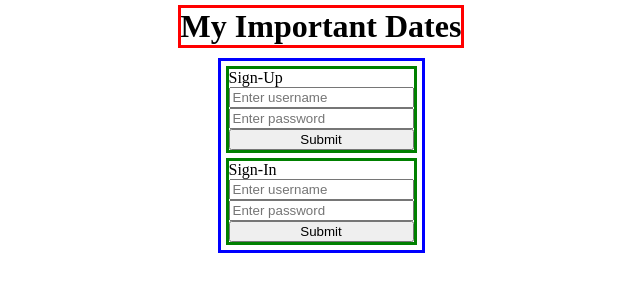
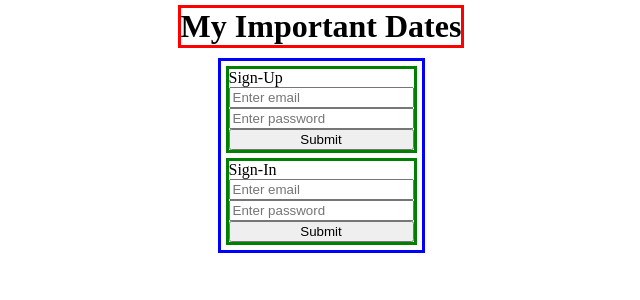
Before and after one commit to CarlKarlQarl/my-important-dates-frontend, a React (Create React App) app: page / in a window 1280 px wide. Shown: the top 300 px of the page, without its empty margins (319-959 px from the left). Built offline with nearby package versions, Linux system fonts and the light colour scheme.

Commit message:
Installed Axios, but having problems with CORS, trying different set-ups with fetch and Axios, but I'm pretty sure the problem is with the server. Going to try deploying and see if the issue is the same.

```diff
--- a/package.json
+++ b/package.json
@@ -6,6 +6,7 @@
     "@testing-library/jest-dom": "^4.2.4",
     "@testing-library/react": "^9.3.2",
     "@testing-library/user-event": "^7.1.2",
+    "axios": "^0.19.2",
     "react": "^16.13.1",
     "react-datepicker": "^3.0.0",
     "react-dom": "^16.13.1",
--- /dev/null
+++ b/src/api/Axios.js
@@ -0,0 +1,5 @@
+import axios from "axios"
+
+export default axios.create({
+    baseURL: "https://peaceful-sierra-47869.herokuapp.com/"
+})
--- a/src/components/AuthForm.js
+++ b/src/components/AuthForm.js
@@ -1,7 +1,10 @@
-import React from "react"
+import React, { useState } from "react"
+import Axios from "../api/Axios"
 import { useHistory } from "react-router-dom"
 
 function AuthForm({ title, route, setToken }) {
+    const [ email, setEmail ] = useState("")
+    const [ password, setPassword ] = useState("")
     const history = useHistory()
 
     return (
@@ -9,13 +12,34 @@ function AuthForm({ title, route, setToken }) {
             id="authform-form"
             onSubmit={(event) => {
                 event.preventDefault()
-                setToken(true)
-                history.push("/home")
+                fetch("https://peaceful-sierra-47869.herokuapp.com/signup", {
+                    method: 'POST',
+                    headers: {
+                      'Content-Type': 'application/json'
+                    },
+                    body: JSON.stringify({
+                        name: "Karl",
+                        email,
+                        password
+                    })
+                }).then(response => console.log(response))
+                .catch(error => console.log(error))
+
+                // setToken(true)
+                // history.push("/home")
             }
         }>
             <p>{title}</p>
-            <input placeholder="Enter username"/>
-            <input placeholder="Enter password"/>
+            <input
+                value={email}
+                onChange={(newEmail) => setEmail(newEmail.target.value)}
+                placeholder="Enter email"
+            />
+            <input
+                value={password}
+                onChange={(newPassword) => setPassword(newPassword.target.value)}
+                placeholder="Enter password"
+            />
             <input type="submit"/>
         </form>
     )
```
Also changed, not shown: 1 other file (tests, documents, lock files or other folders).
